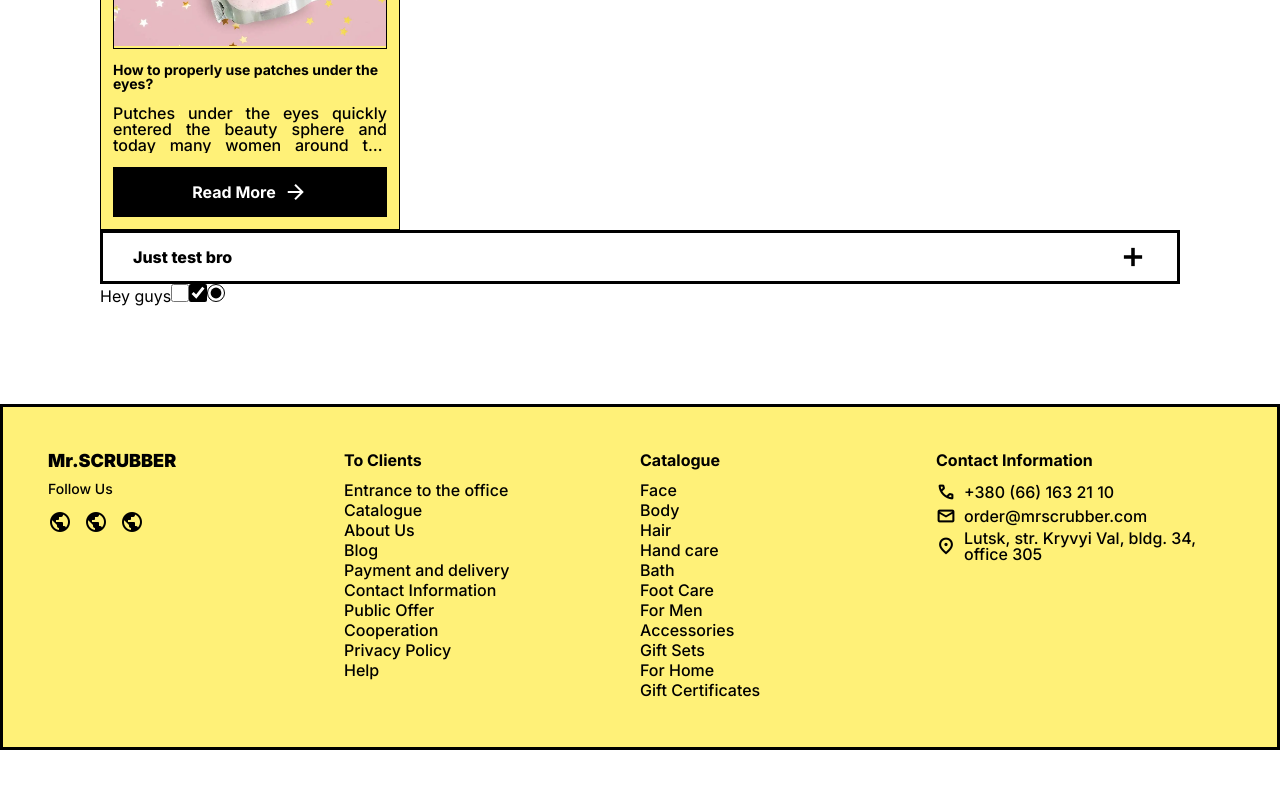
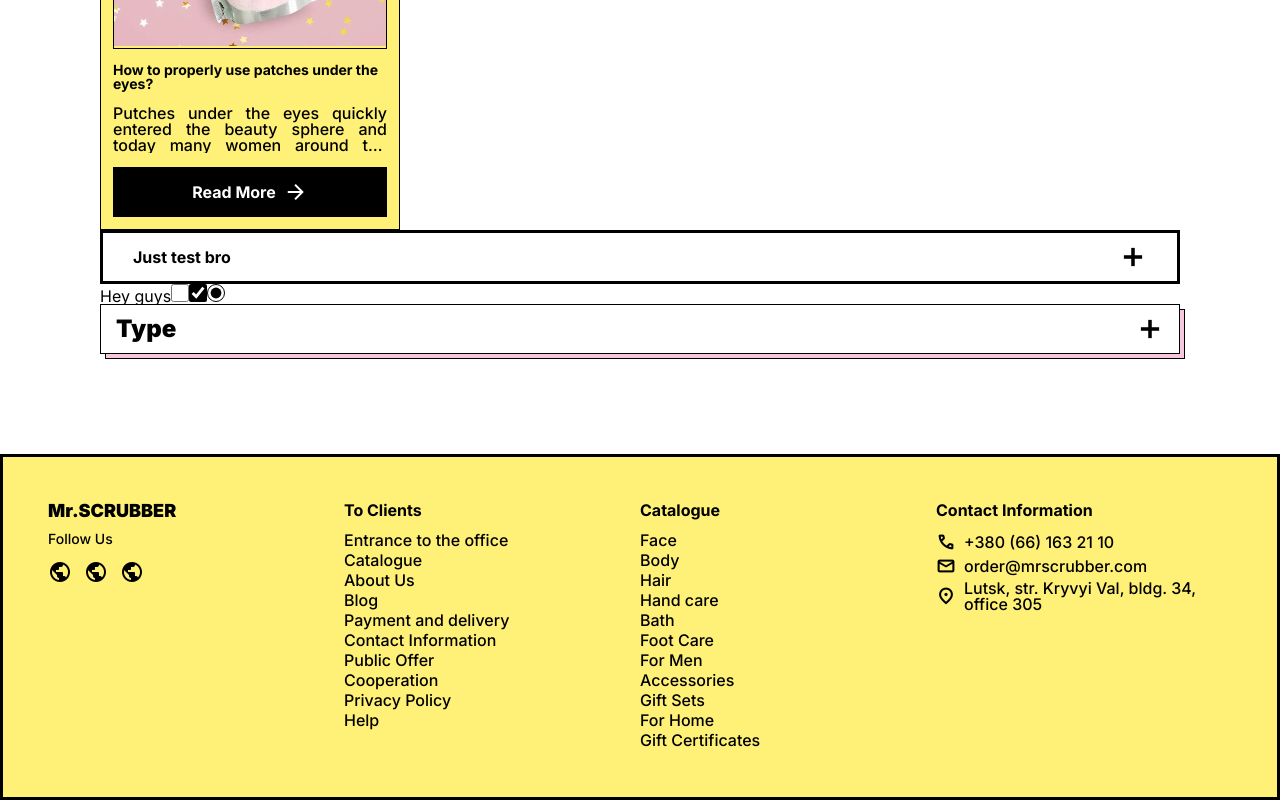
Before and after one commit to kahramanX/creative-ecommerce-project, a React (Create React App) app in the folder client/: page /components in a window 1280 px wide. Shown: the part 1337-2137 px from the top of the page. Before the commit the page ends 2087 px from the top, so only its background shows below. Built offline with nearby package versions, Linux system fonts and the light colour scheme.

Commit message:
filtered accordion added and tested

```diff
--- a/client/src/Components.tsx
+++ b/client/src/Components.tsx
@@ -6,8 +6,17 @@ import BannerImage from "assets/images/bannerImage.webp";
 import LayeredInput from "components/shared/LayeredInput";
 import BlogPost from "components/shared/BlogPost";
 import Accordion from "components/shared/Accordion";
+import FilterAccordion from "components/shared/FilterAccordion";
+import { FilteredAccordionI } from "types/types";
 
 const Components: React.FC = () => {
+  const FilterAccordionContent: FilteredAccordionI[] = [
+    { label: "XXX color" },
+    { label: "XXX style" },
+    { label: "XXX border" },
+    { label: "XXX content" },
+  ];
+
   return (
     <div className="components-container">
       <div>
@@ -67,6 +76,9 @@ const Components: React.FC = () => {
         <input type={"checkbox"} checked />
         <input type={"radio"} checked />
       </div>
+      <div>
+        <FilterAccordion FATitle="Type" FAItems={FilterAccordionContent} />
+      </div>
     </div>
   );
 };
--- a/client/src/assets/styles/components/shared/accordion.scss
+++ b/client/src/assets/styles/components/shared/accordion.scss
@@ -16,7 +16,7 @@
     display: flex;
     align-items: center;
     justify-content: space-between;
-    font-weight: 800;
+    font-weight: 700;
     cursor: pointer;
 
     span {
@@ -25,6 +25,7 @@
       transition: rotate 200ms;
     }
   }
+
   .accordion-content {
     font-weight: 500;
     padding: 10px 30px;
--- /dev/null
+++ b/client/src/assets/styles/components/shared/filterAccordion.scss
@@ -0,0 +1,63 @@
+@import "assets/styles/variables.scss";
+@import "assets/styles/variables.scss";
+
+.filtered-accordion-container {
+  position: relative;
+  border: $light-border;
+  background-color: $base-white;
+
+  &:after {
+    position: absolute;
+    content: "";
+    top: 4px;
+    left: 4px;
+    height: 100%;
+    width: 100%;
+    z-index: -1;
+    transition: transform 0.2s ease-in;
+    border: $light-border;
+    background-color: $base-pink;
+  }
+
+  &[open] {
+    .fltr-acc-title {
+      span {
+        transform: rotate(45deg);
+      }
+    }
+  }
+
+  .fltr-acc-title {
+    font-size: 1.5em;
+    padding: 10px 15px;
+    display: flex;
+    align-items: center;
+    justify-content: space-between;
+    font-weight: 900;
+    cursor: pointer;
+
+    span {
+      font-weight: 900;
+      font-size: 28px;
+      transition: rotate 200ms;
+    }
+  }
+
+  .fltr-acc-content {
+    font-weight: 500;
+    padding: 10px 15px;
+
+    .fltr-items {
+      .filter-item {
+        display: flex;
+        align-items: center;
+        font-weight: 600;
+        margin-bottom: 8px;
+
+        input {
+          margin-right: 12px;
+        }
+      }
+    }
+  }
+}
--- /dev/null
+++ b/client/src/components/shared/FilterAccordion.tsx
@@ -0,0 +1,32 @@
+import React from "react";
+import "assets/styles/components/shared/filterAccordion.scss";
+import { FilteredAccordionI } from "types/types";
+
+type Props = {
+  FATitle: string;
+  FAItems: FilteredAccordionI[];
+};
+
+const FilterAccordion: React.FC<Props> = ({ FATitle, FAItems }) => {
+  return (
+    <details className="filtered-accordion-container">
+      <summary className="fltr-acc-title">
+        {FATitle} <span className="material-symbols-outlined">add</span>
+      </summary>
+      <div className="fltr-acc-content">
+        <div className="fltr-items">
+          {FAItems.map((FAitem, index) => {
+            return (
+              <div className="filter-item">
+                <input id={`item-${index}`} type={"checkbox"} />
+                <label htmlFor={`item-${index}`}>{FAitem.label}</label>
+              </div>
+            );
+          })}
+        </div>
+      </div>
+    </details>
+  );
+};
+
+export default FilterAccordion;
--- a/client/src/types/types.ts
+++ b/client/src/types/types.ts
@@ -7,3 +7,7 @@ export interface FooterSectionI {
   sectionTitle: string;
   lists: ListName[];
 }
+
+export interface FilteredAccordionI {
+  label: string;
+}
```
